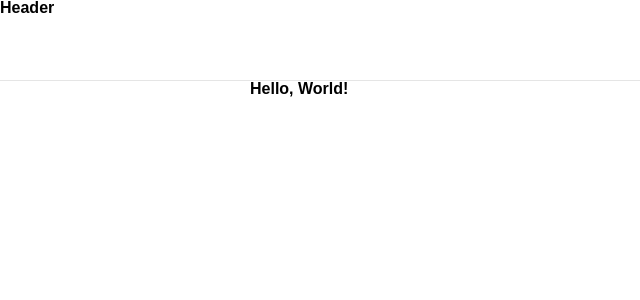
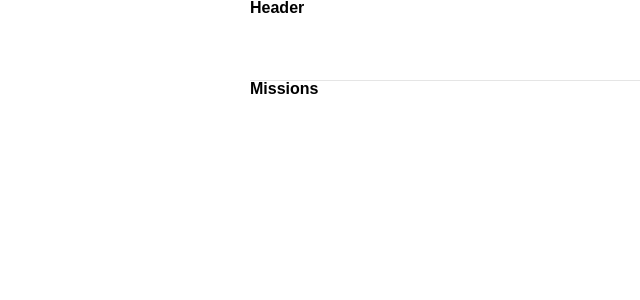
Before and after one commit to pasytchangwa/React_ReduxGrpPro, a React (Create React App) app: page / in a window 1280 px wide. Shown: the top 300 px of the page, without its empty margins (0-640 px from the left). Built offline with nearby package versions, Linux system fonts and the light colour scheme.

Commit message:
Update App.js component

```diff
--- a/src/App.js
+++ b/src/App.js
@@ -1,14 +1,23 @@
+import React from 'react';
+import { BrowserRouter as Router, Switch, Route } from 'react-router-dom';
+import { Provider } from 'react-redux';
 import './App.css';
 import Header from './components/Layout/Header';
+import Profile from './components/Profile'
+import Missions from './components/Missions';
+
 
 function App() {
   return (
-    <div>
-      <Header />
+    <Router>
       <div className="container">
-        <h1>Hello, World!</h1>
+        <Header />
+          <Switch>
+            <Missions />
+            <Profile />
+          </Switch>
       </div>
-    </div>
+    </Router>
   );
 }
 
```
